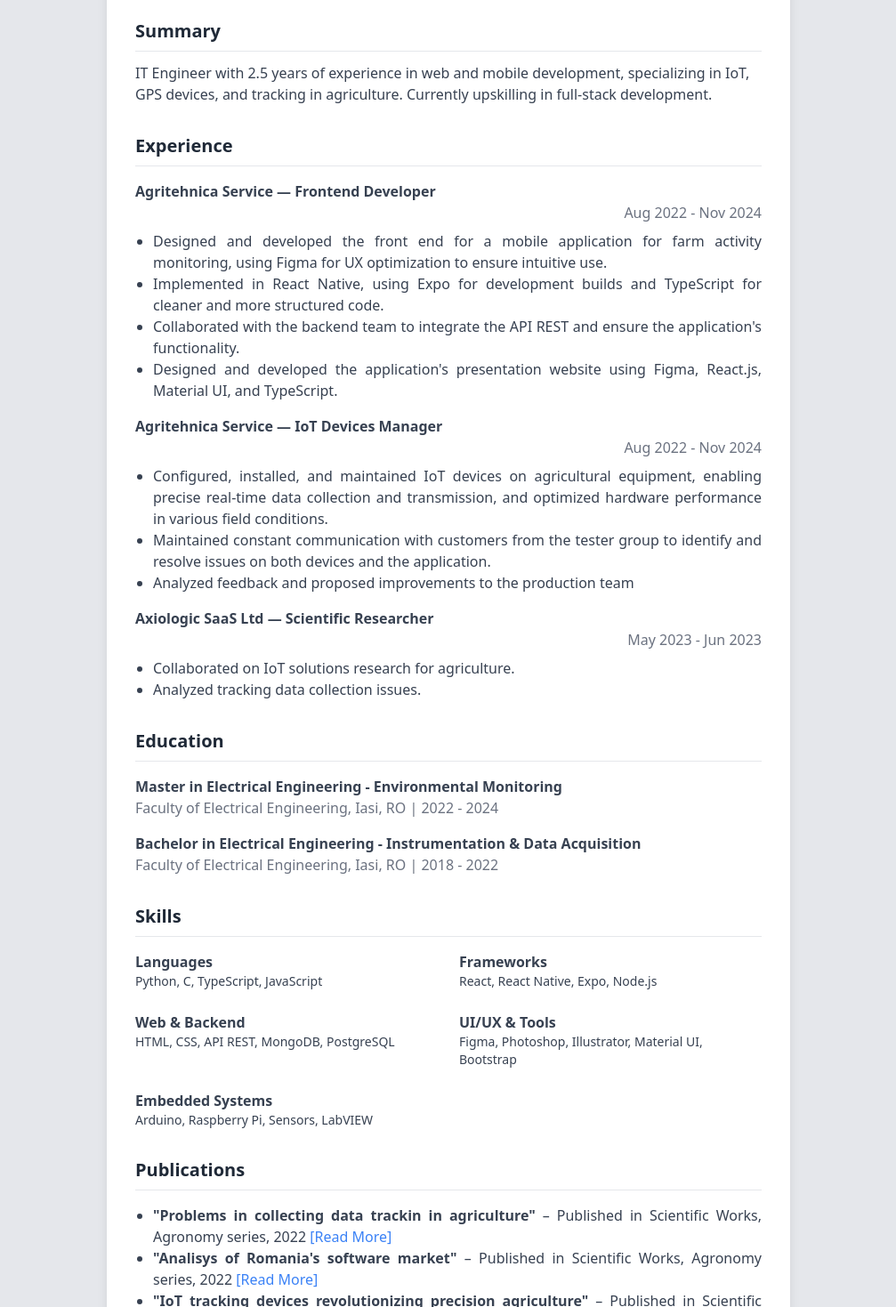
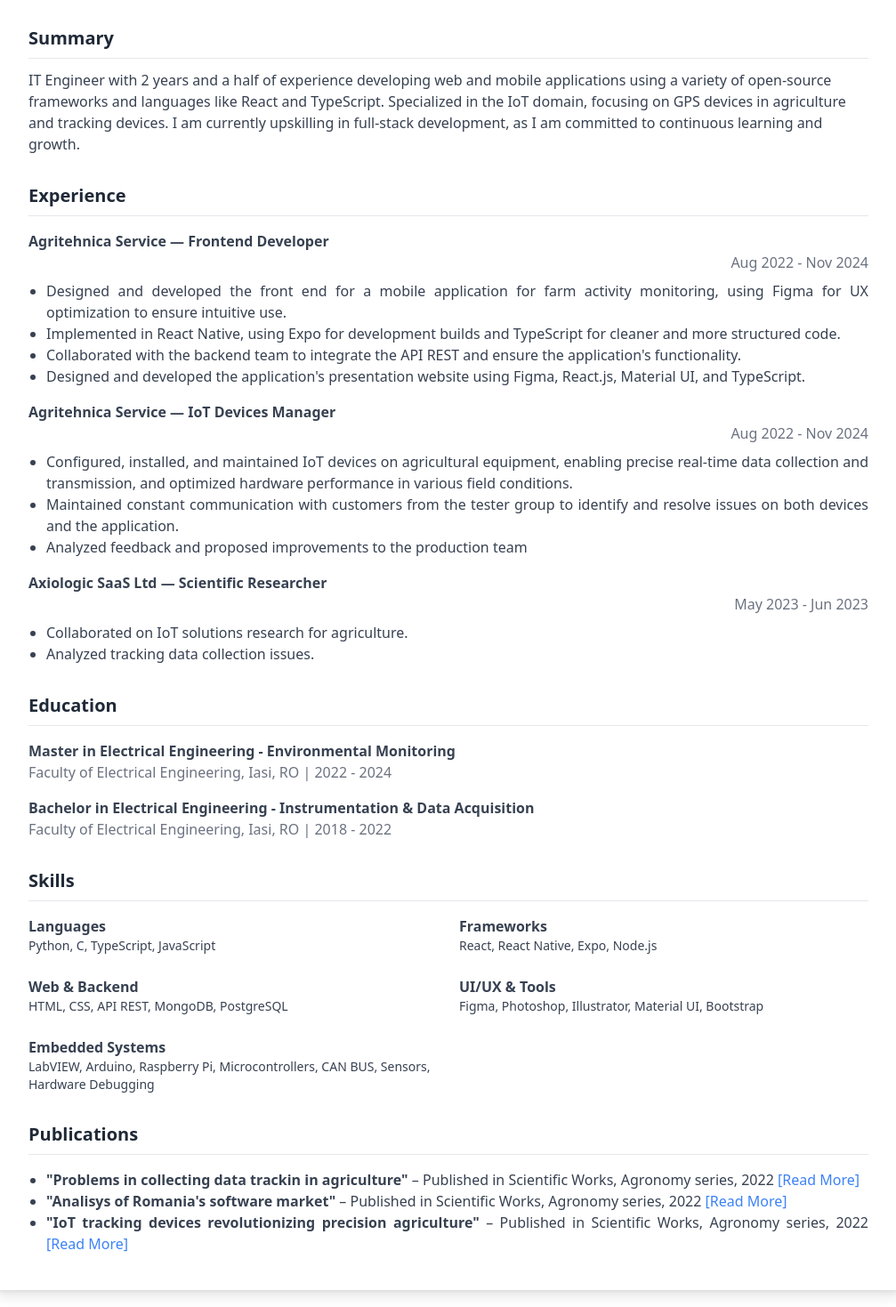
Before and after one commit to GabiApc/gabriel-apucaloaiei.github.io, a plain HTML site: page index.html in a window 1280 px wide. Shown: the part 263-1732 px from the top of the page at 89% size, without its empty margins (136-1143 px from the left). Drawn offline with nearby package versions, Linux system fonts and the light colour scheme.

Commit message:
last commit

```diff
--- a/index.html
+++ b/index.html
@@ -8,8 +8,8 @@
     <script src="https://cdn.tailwindcss.com"></script>
 </head>
 
-<body class="bg-gray-200 text-gray-900 font-sans flex justify-center py-10">
-    <div class="w-full max-w-3xl bg-white shadow-lg rounded-lg p-8">
+<body class="text-gray-900 font-sans flex justify-center py-10">
+    <div class="w-full max-w-5xl bg-white shadow-lg rounded-lg p-10">
 
         <!-- Gabriel Apucăloaiei -->
         <header class="text-center pt-6 mt-5">
@@ -27,9 +27,13 @@
         <section class="mt-8">
             <h2 class="text-xl font-semibold text-gray-800 border-b pb-2">Summary</h2>
             <p class="text-gray-700 mt-3">
-                IT Engineer with 2.5 years of experience in web and mobile development, specializing in IoT, GPS
-                devices, and tracking in agriculture.
-                Currently upskilling in full-stack development.
+                IT Engineer with 2 years and a half of experience developing web and mobile applications using a variety
+                of open-source
+                frameworks and languages like React and TypeScript. Specialized in the IoT domain, focusing on GPS
+                devices in
+                agriculture and tracking devices. I am currently upskilling in full-stack development, as I am committed
+                to continuous
+                learning and growth.
             </p>
         </section>
 
@@ -116,7 +120,8 @@
                 </div>
                 <div>
                     <h3 class="font-semibold text-gray-700">Embedded Systems</h3>
-                    <p class="text-sm">Arduino, Raspberry Pi, Sensors, LabVIEW</p>
+                    <p class="text-sm">LabVIEW, Arduino, Raspberry Pi, Microcontrollers, CAN BUS, Sensors,
+                        Hardware Debugging </p>
                 </div>
             </div>
         </section>
```
